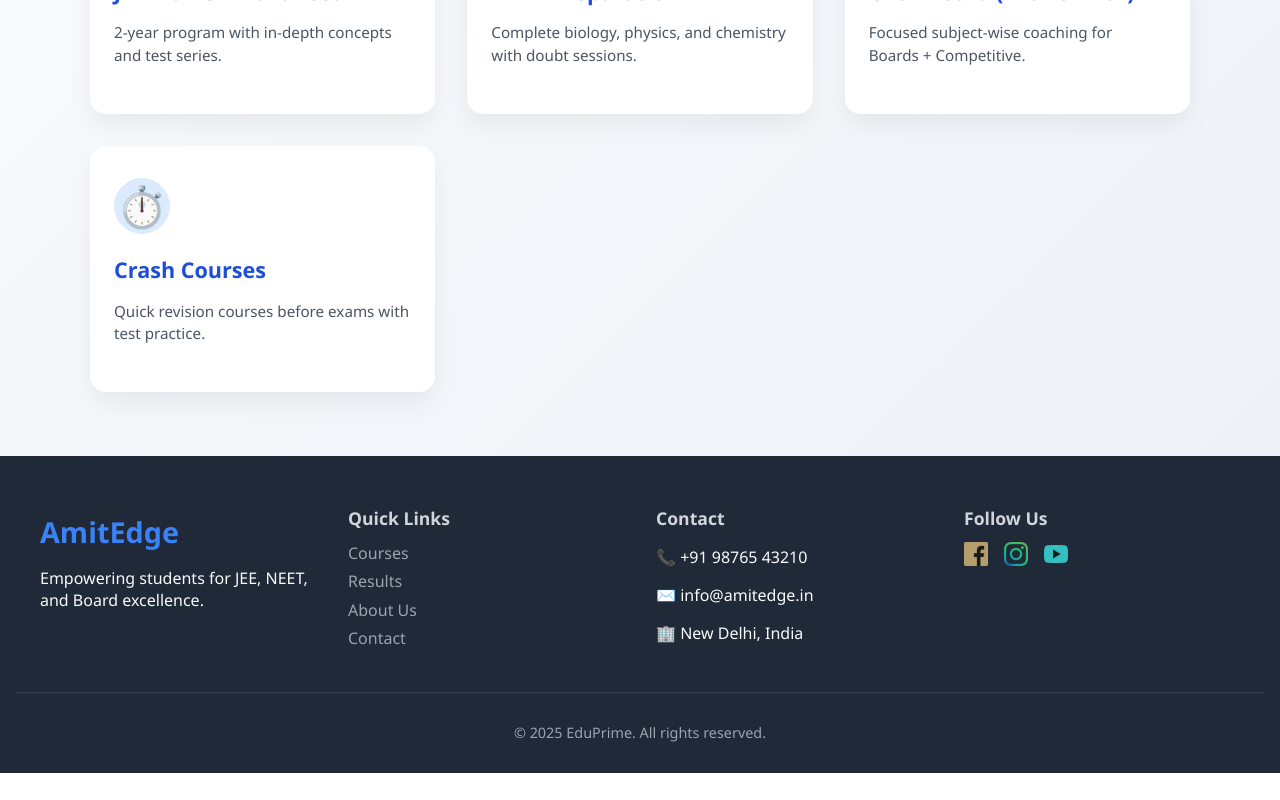
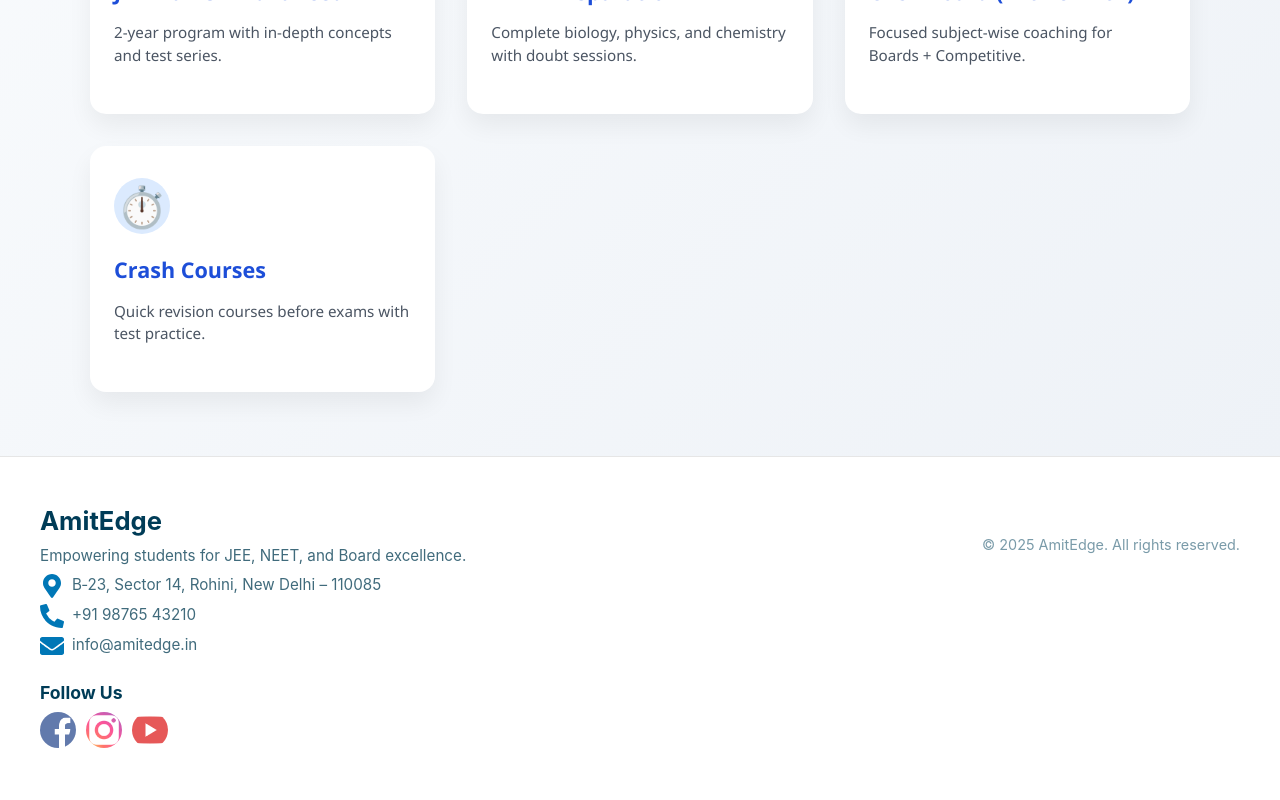
Before and after one commit to amitak-1598/amitedge, a React (Create React App) app: page /courses in a window 1280 px wide. Shown: the part 397-1197 px from the top of the page. Before the commit the page ends 1170 px from the top, so only its background shows below. Built offline with nearby package versions, Linux system fonts and the light colour scheme.

Commit message:
update footer

```diff
--- a/src/Components/Footer.js
+++ b/src/Components/Footer.js
@@ -1,31 +1,27 @@
 import '../Footer.css';
+import { FaPhoneAlt, FaEnvelope, FaMapMarkerAlt } from 'react-icons/fa';
 
 const Footer = () => {
   return (
     <footer className="footer">
-      <div className="footer-container">
-
-        <div className="footer-section">
-          <h2 className="footer-logo">AmitEdge </h2>
-          <p>Empowering students for JEE, NEET, and Board excellence.</p>
-        </div>
-
-        <div className="footer-section">
-          <h3>Quick Links</h3>
-          <ul>
-            <li><a href="#courses">Courses</a></li>
-            <li><a href="#results">Results</a></li>
-            <li><a href="#about">About Us</a></li>
-            <li><a href="#contact">Contact</a></li>
-          </ul>
-        </div>
-
-        <div className="footer-section">
-          <h3>Contact</h3>
-          <p>📞 +91 98765 43210</p>
-          <p>✉️ info@amitedge.in</p>
-          <p>🏢 New Delhi, India</p>
-        </div>
+      <div className="footer-content container">
+        <div className="footer-left">
+          <div className="logo">AmitEdge</div>
+          <p className="tagline">
+            Empowering students for JEE, NEET, and Board excellence.
+          </p>
+          <p>
+            <FaMapMarkerAlt className="icon" />
+            B‑23, Sector 14, Rohini, New Delhi – 110085
+          </p>
+          <p>
+            <FaPhoneAlt className="icon" />
+            +91 98765 43210
+          </p>
+          <p>
+            <FaEnvelope className="icon" />
+            info@amitedge.in
+          </p>
 
           <div className="footer-section">
             <h3>Follow Us</h3>
@@ -35,11 +31,13 @@ const Footer = () => {
               <a href="#"><img src={`${process.env.PUBLIC_URL}/icons/youtube.webp`} alt="YouTube" /></a>
             </div>
           </div>
-
         </div>
 
-      <div className="footer-bottom">
-        <p>&copy; {new Date().getFullYear()} EduPrime. All rights reserved.</p>
+        <div className="footer-right">
+          <p className="copyright">
+            © {new Date().getFullYear()} AmitEdge. All rights reserved.
+          </p>
+        </div>
       </div>
     </footer>
   );
--- a/src/Footer.css
+++ b/src/Footer.css
@@ -1,79 +1,101 @@
 .footer {
-  background-color: #1f2937;
-  color: #f9fafb;
-  padding: 2rem 1rem 1rem;
-  font-family: 'Segoe UI', sans-serif;
-  margin-bottom: 0;     /* Ensures no bottom margin */
+  background-color: #ffffff;
+  padding: 3rem 2rem;
+  border-top: 1px solid #e6e6e6;
+  font-family: 'Inter', sans-serif;
+  color: #406b7c;
 }
 
-.footer-container {
+.footer-content {
   display: flex;
   flex-wrap: wrap;
+  justify-content: space-between;
+  align-items: flex-start;
   max-width: 1200px;
-  margin: auto;
-  gap: 2rem;
-  justify-content: space-between;
+  margin: 0 auto;
 }
 
-.footer-section {
-  flex: 1 1 200px;
+.footer-left {
+  flex: 1;
+  min-width: 280px;
 }
 
-.footer-logo {
-  font-size: 1.8rem;
-  color: #3b82f6;
+.footer-left .logo {
+  font-size: 1.6rem;
+  font-weight: 700;
+  color: #003c57;
   margin-bottom: 0.5rem;
 }
 
-.footer-section h3 {
-  margin-bottom: 0.75rem;
-  font-size: 1.1rem;
-  color: #d1d5db;
+.footer-left p {
+  margin: 0.3rem 0;
+  line-height: 1.6;
+  font-size: 0.95rem;
 }
 
-.footer-section ul {
-  list-style: none;
-  padding: 0;
-  margin: 0;
+.footer-left .icon {
+  color: #0077b6;
+  margin-right: 8px;
+  vertical-align: middle;
 }
 
-.footer-section ul li {
-  margin: 0.4rem 0;
+
+.footer-section {
+  margin-top: 1.5rem;
 }
 
-.footer-section ul li a {
-  color: #9ca3af;
-  text-decoration: none;
-  transition: color 0.3s;
-}
-
-.footer-section ul li a:hover {
-  color: #3b82f6;
+.footer-section h3 {
+  font-size: 1.1rem;
+  margin-bottom: 0.6rem;
+  color: #003c57;
 }
 
 .social-icons {
   display: flex;
-  gap: 1rem;
-  margin-top: 0.5rem;
+  gap: 10px;
 }
 
-.social-icons img {
-  width: 24px;
-  height: 24px;
-  filter: invert(90%);
-  transition: transform 0.3s ease;
+.social-icons a img {
+  width: 36px;
+  height: 36px;
+  border-radius: 50%;
+  object-fit: cover;
+  transition: transform 0.3s ease, opacity 0.3s ease;
+  opacity: 0.8;
+  overflow: hidden;
+  position: relative;
 }
 
-.social-icons a:hover img {
-  transform: scale(1.1);
+.social-icons a img:hover {
+  transform: scale(1.1) translateY(-4px);
+  opacity: 1;
 }
 
-.footer-bottom {
-  text-align: center;
-  margin-top: 2rem;
-  padding-top: 1rem;
-  padding-bottom: 0;
-  border-top: 1px solid #374151;
+.footer-right {
+  flex: 1;
+  text-align: right;
+  min-width: 200px;
+  margin-top: 1rem;
+}
+
+.footer-right .copyright {
   font-size: 0.9rem;
-  color: #9ca3af;
+  color: #7a9ba9;
 }
+
+
+@media (max-width: 768px) {
+  .footer-content {
+    flex-direction: column;
+    text-align: center;
+  }
+
+  .footer-right {
+    text-align: center;
+    margin-top: 2rem;
+  }
+
+  .social-icons {
+    justify-content: center;
+  }
+}
```
Lines whose indentation alone changed are shown as unchanged.
